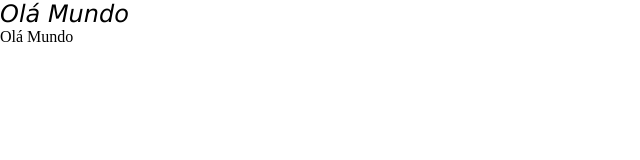
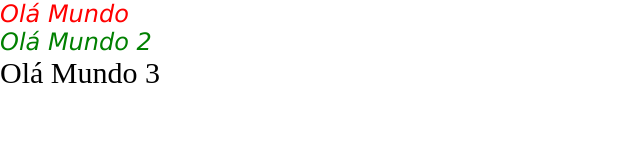
Before and after one commit to RaulMCFidelis/Projetos-Front-End, a plain HTML site: page modulo-css/index.html in a window 1280 px wide. Shown: the whole page, without its empty margins (0-640 px from the left). Drawn offline with Linux system fonts and the light colour scheme.

Commit message:
Classes e ids

```diff
--- a/modulo-css/index.html
+++ b/modulo-css/index.html
@@ -7,7 +7,8 @@
     <title>Módulo CSS</title>
 </head>
 <body>
-    <h2>Olá Mundo</h2>
-    <p>Olá Mundo</p>
+    <h2 class="teste">Olá Mundo</h2>
+    <h2 id="teste">Olá Mundo 2</h2>
+    <p class="paragrafo">Olá Mundo 3</p>
 </body>
 </html>
--- a/modulo-css/style.css
+++ b/modulo-css/style.css
@@ -10,3 +10,19 @@ h2{
     font-weight: normal;
     font-family: Verdana, Geneva, Tahoma, sans-serif;
 }
+
+.teste{
+    color: red;
+}
+
+#teste{
+    color: green;
+}
+
+.paragrafo{
+    font-size: 10px;
+}
+
+p.paragrafo{
+    font-size: 30px;
+}
```
